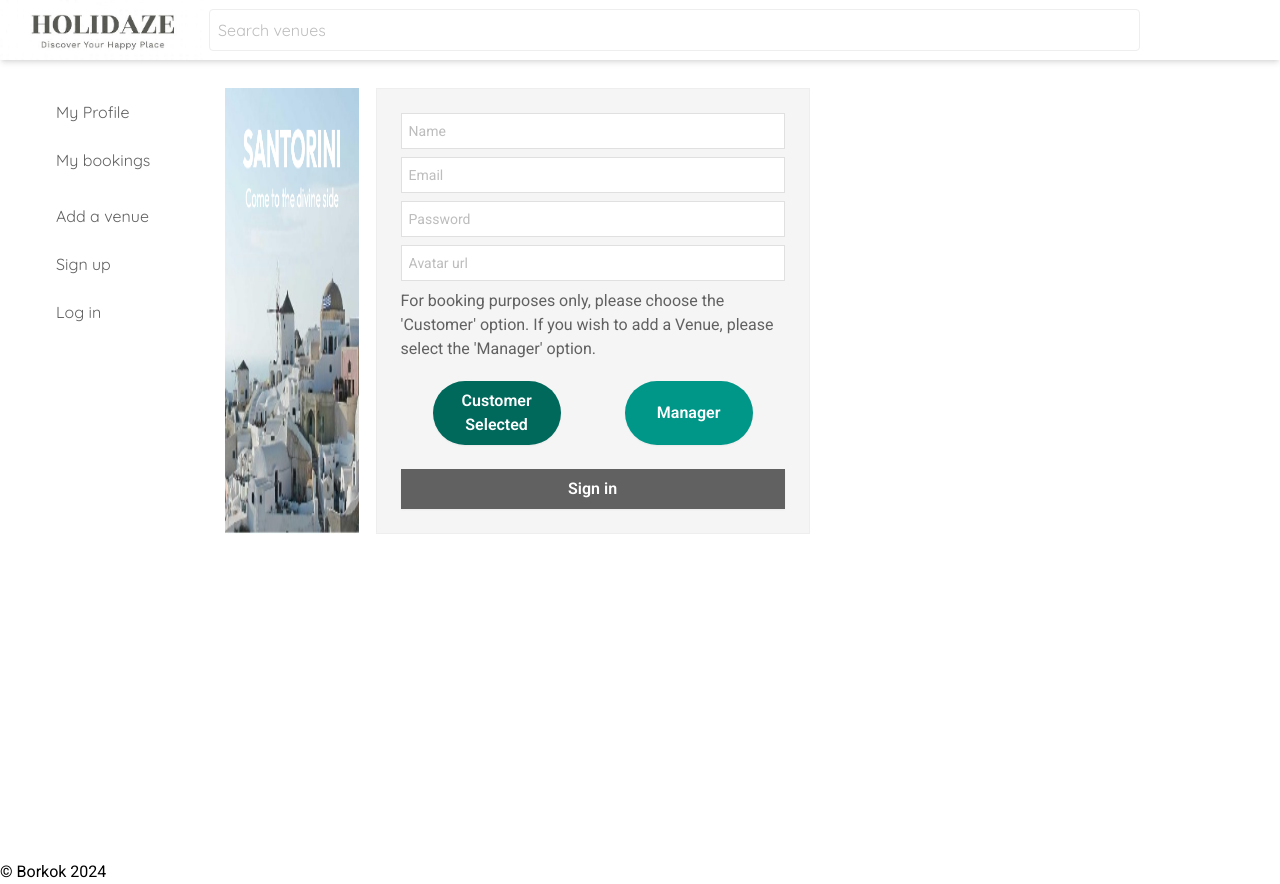
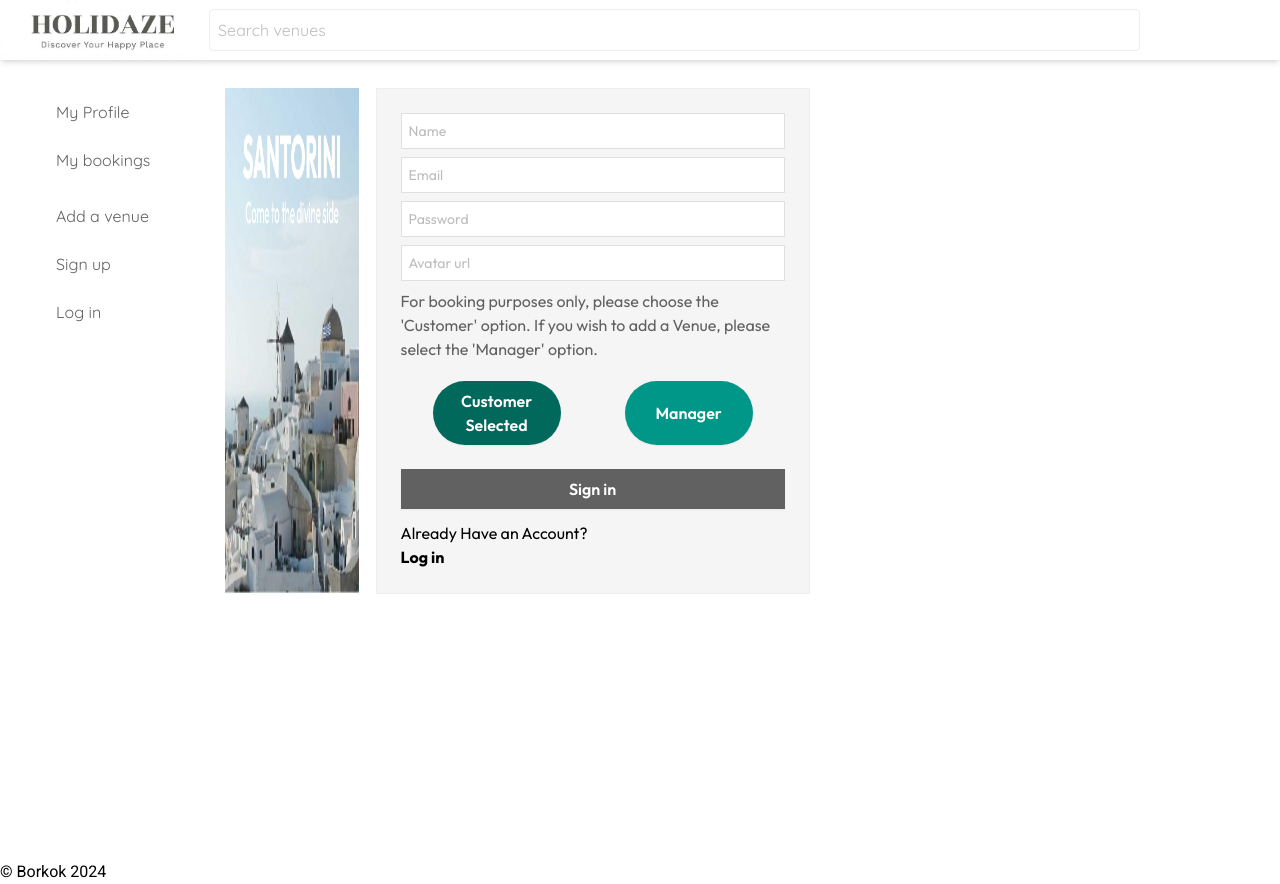
Before and after one commit to borikokeny/Holidaze-Project-Exam-2, a React (Vite) app: page /auth/Register in a window 1280 px wide. Built offline with nearby package versions, Linux system fonts and the light colour scheme.

Commit message:
Adds links to authentication pages

```diff
--- a/src/pages/auth/Login.jsx
+++ b/src/pages/auth/Login.jsx
@@ -1,6 +1,7 @@
 import React, { useState } from "react";
 import { login } from "../../api/auth/login";
 import { useAuth } from "../../context/AuthContext";
+import { Link } from "react-router-dom";
 import Mountains from "../../images/Mountains.png";
 
 const LoginForm = ({ redirect = true, onLoginSuccess }) => {
@@ -36,7 +37,7 @@ const LoginForm = ({ redirect = true, onLoginSuccess }) => {
   };
 
   return (
-    <div className="flex justify-center">
+    <div className="flex justify-center font-main">
       <div className="flex justify-around">
         <img src={Mountains} className="w-4/5 h-90 pb-3 mt-3" />
       </div>
@@ -71,6 +72,11 @@ const LoginForm = ({ redirect = true, onLoginSuccess }) => {
               Log in
             </button>
           </div>
+          <div className="mt-3">
+            <p>Create an Account</p>
+            <strong><Link to="/auth/Register">Sign in</Link></strong>
+
+          </div>
         </div>
       </form>
     </div>
--- a/src/pages/auth/Register.jsx
+++ b/src/pages/auth/Register.jsx
@@ -2,6 +2,7 @@ import React, { useState } from "react";
 import { useNavigate } from "react-router-dom";
 import { useAuth } from "../../context/AuthContext";
 import { register } from "../../api/auth/register";
+import { Link } from "react-router-dom";
 import Santorini from "../../images/Santorini.png";
 
 function RegisterForm() {
@@ -45,7 +46,7 @@ function RegisterForm() {
   };
 
   return (
-    <div className="flex justify-center w-3/5">
+    <div className="flex justify-center w-3/5 font-main">
       <div className="flex justify-around">
         <img src={Santorini} className="w-4/5 h-90 pb-3 mt-3" />
       </div>
@@ -141,6 +142,11 @@ function RegisterForm() {
               Sign in
             </button>
           </div>
+          <div className="mt-3">
+            <p>Already Have an Account?</p>
+            <strong><Link to="/auth/Login">Log in</Link></strong>
+
+          </div>
           {error && <p className="text-red-500">{error}</p>}
         </div>
       </form>
```
